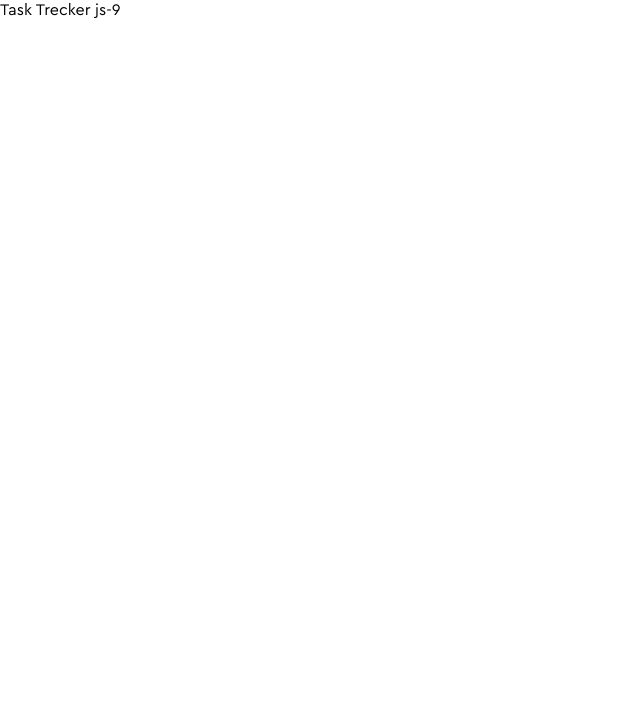
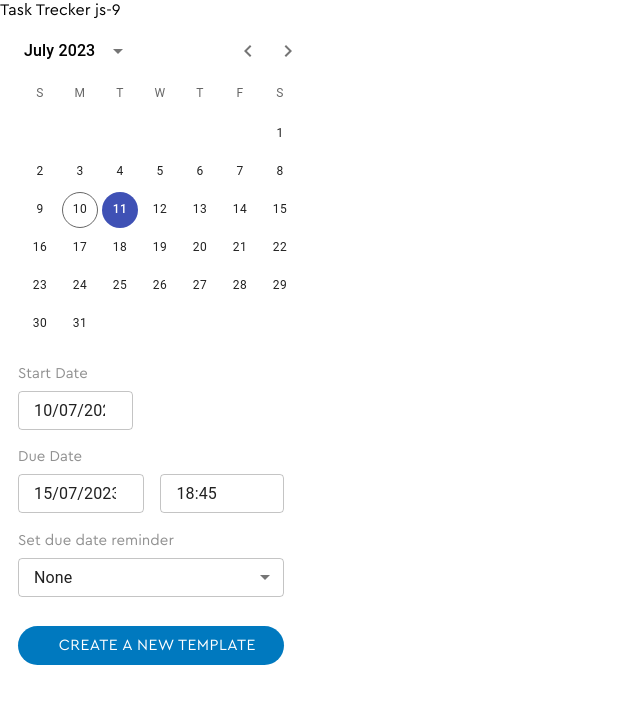
Before and after one commit to peaksoft-school/task-tracker-js9, a React (Create React App) app: page / in a window 1280 px wide. Shown: the top 704 px of the page, without its empty margins (0-640 px from the left). Built offline with nearby package versions, Linux system fonts and the light colour scheme; a web font is replaced by a local one.

Commit message:
fixed conflict

```diff
--- a/src/App.js
+++ b/src/App.js
@@ -1,4 +1,11 @@
+import { DataPickers } from './components/UI/data-picker/DataPicker'
+
 function App() {
-   return <div>Task Trecker js-9</div>
+   return (
+      <div>
+         Task Trecker js-9
+         <DataPickers />
+      </div>
+   )
 }
 export default App
--- a/src/components/UI/data-picker/DataPicker.jsx
+++ b/src/components/UI/data-picker/DataPicker.jsx
@@ -11,6 +11,7 @@ import { DateField } from '@mui/x-date-pickers/DateField'
 import { Button } from '../button/Button'
 
 export const DataPickers = () => {
+   const [selectedDate, setSelectedDate] = useState(dayjs('2023-07-11'))
    const [start, setStart] = useState(dayjs('2023-07-10'))
    const [due, setDue] = useState(dayjs('2023-07-15'))
    const [value, setValue] = useState(dayjs('2023-07-15T18:45'))
@@ -18,7 +19,10 @@ export const DataPickers = () => {
    return (
       <MainDateContainer>
          <LocalizationProvider dateAdapter={AdapterDayjs}>
-            <DateCalendar />
+            <DateCalendar
+               value={selectedDate}
+               onChange={(date) => setSelectedDate(date)}
+            />
             <DateContainer>
                <DateLabel htmlFor="startDate">Start Date</DateLabel>
                <StartDatePanel
```
